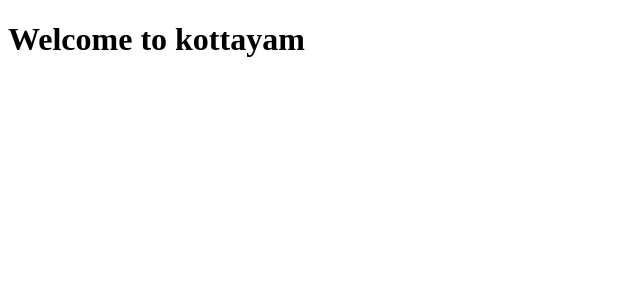
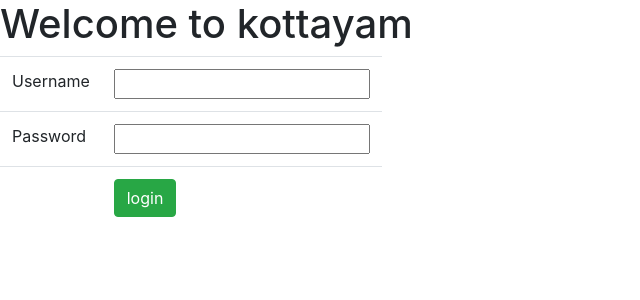
Before and after one commit to Fazil-SA/Python-Practise, a Flask app: page / in a window 1280 px wide. Shown: the top 300 px of the page, without its empty margins (0-640 px from the left). Run offline with Flask 2, Linux system fonts and the light colour scheme; some libraries are stand-ins or nearby versions.

Commit message:
advanced

```diff
--- /dev/null
+++ b/requirements.txt
@@ -0,0 +1,5 @@
+Flask==1.0.2
+gunicorn==19.9.0
+Jinja2==2.10
+virtualenv==15.1.0
+Werkzeug==0.14.1
--- /dev/null
+++ b/runtime.txt
@@ -0,0 +1 @@
+python-3.6.6
--- a/templates/index.html
+++ b/templates/index.html
@@ -1,6 +1,6 @@
 <!DOCTYPE html>
 <html lang="en">
-<head>
+<head><link rel="stylesheet" href="https://stackpath.bootstrapcdn.com/bootstrap/4.3.1/css/bootstrap.min.css" integrity="sha384-ggOyR0iXCbMQv3Xipma34MD+dH/1fQ784/j6cY/iJTQUOhcWr7x9JvoRxT2MZw1T" crossorigin="anonymous">
     <meta charset="UTF-8">
     <meta name="viewport" content="width=device-width, initial-scale=1.0">
     <meta http-equiv="X-UA-Compatible" content="ie=edge">
@@ -8,5 +8,21 @@
 </head>
 <body>
     <h1>Welcome to kottayam</h1>
+
+    <table class="table table-responsive">
+        <tr>
+            <td>Username</td>
+            <td><input type="text"></td>
+        </tr>
+        <tr>
+            <td>Password</td>
+            <td><input type="text" name="" id=""></td>
+
+        </tr>
+        <tr>
+            <td></td>
+            <td><button class="btn btn-success">login</button> </td>
+        </tr>
+    </table>
 </body>
 </html>
```
Also changed, not shown: 1 other file.
